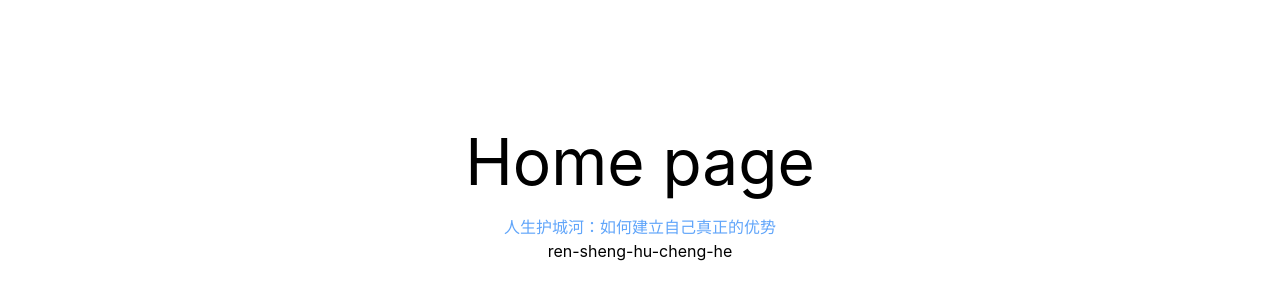
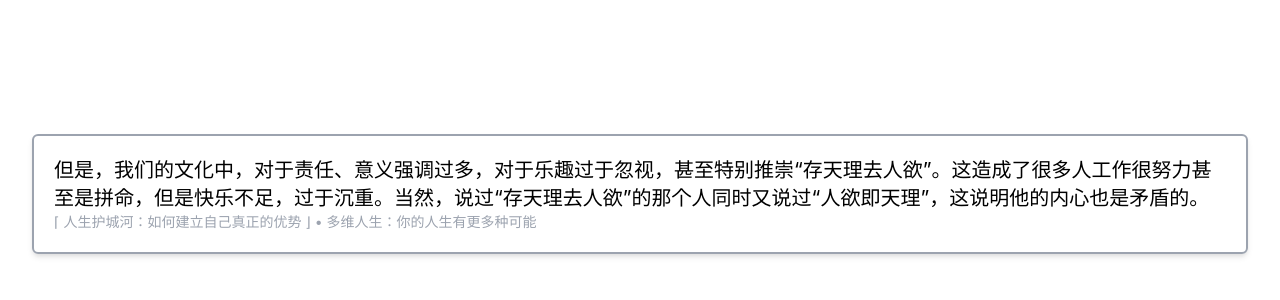
Before and after one commit to JooYoo/next-quote, a Next.js app: page / in a window 1280 px wide. Shown: the part 206-506 px from the top of the page. Built offline with nearby package versions, Linux system fonts and the light colour scheme.

Commit message:
feat: display random highlight; style: quote-card

```diff
--- a/pages/index.tsx
+++ b/pages/index.tsx
@@ -9,6 +9,8 @@ import styles from '../styles/Home.module.scss';
 
 export default function Home({
   books,
+  rdmQuote,
+  rdmHighlight,
 }: InferGetStaticPropsType<typeof getStaticProps>) {
   return (
     <div className={styles.container}>
@@ -19,10 +21,12 @@ export default function Home({
       </Head>
 
       <main className={styles.main}>
-        <h1 className={styles.title}>Home page</h1>
-        {/* TODO: remove: check gray-matter */}
-        <div className="mt-4 text-blue-400">{books[0].frontmatter.title}</div>
-        <div>{books[0].slug}</div>
+        <div className="quote-card text-left p-5 border-2 border-gray-400 rounded-md shadow-md">
+          <div className="text-xl">{rdmHighlight}</div>
+          <div className="text-sm text-left text-gray-400">
+            ⌈ {rdmQuote.book} ⌋ • {rdmQuote.chapter}
+          </div>
+        </div>
       </main>
     </div>
   );
@@ -53,9 +57,7 @@ export async function getStaticProps() {
     };
   });
 
-  /* -------------------------------------------------------------------------- */
-  /*                                  get quote                                 */
-  /* -------------------------------------------------------------------------- */
+  /* -------------------------------- get quote ------------------------------- */
 
   // 🚩 get chapters & highlights
   const getChaptersHighlights = (content: string) => {
@@ -104,16 +106,13 @@ export async function getStaticProps() {
     return res;
   };
 
-  /* -------------------------------------------------------------------------- */
-  /*                                random quote                                */
-  /* -------------------------------------------------------------------------- */
+  /* ---------------------------- random highlight ---------------------------- */
 
   // get random book index
   function getRdmInt(max: number) {
     return Math.floor(Math.random() * max);
   }
-  const booksLength: number = books.length;
-  const rdmBookInx: number = getRdmInt(booksLength);
+  const rdmBookInx: number = getRdmInt(books.length);
 
   // get rdmBook quotes
   const quotes: any = getQuotes(
@@ -121,15 +120,19 @@ export async function getStaticProps() {
     books[rdmBookInx].content
   );
 
-  // TODO: get rdmChapterQuote
+  // get rdmChapterQuote
+  const rdmQuoteInx: number = getRdmInt(quotes.length);
+  const rdmQuote: any = quotes[rdmQuoteInx];
 
-  // TODO: get rdmHighlight
-  console.log(quotes.length);
-  console.log(quotes[1]);
+  // get rdmHighlight
+  const rdmHighlightInx: number = getRdmInt(rdmQuote.highlights.length);
+  const rdmHighlight: string = rdmQuote.highlights[rdmHighlightInx];
 
   return {
     props: {
       books,
+      rdmQuote,
+      rdmHighlight,
     },
   };
 }
--- a/styles/Home.module.scss
+++ b/styles/Home.module.scss
@@ -10,10 +10,3 @@
   min-height: 100vh;
   padding: 4rem 0;
 }
-
-.title {
-  margin: 0;
-  line-height: 1.15;
-  font-size: 4rem;
-  text-align: center;
-}
```
